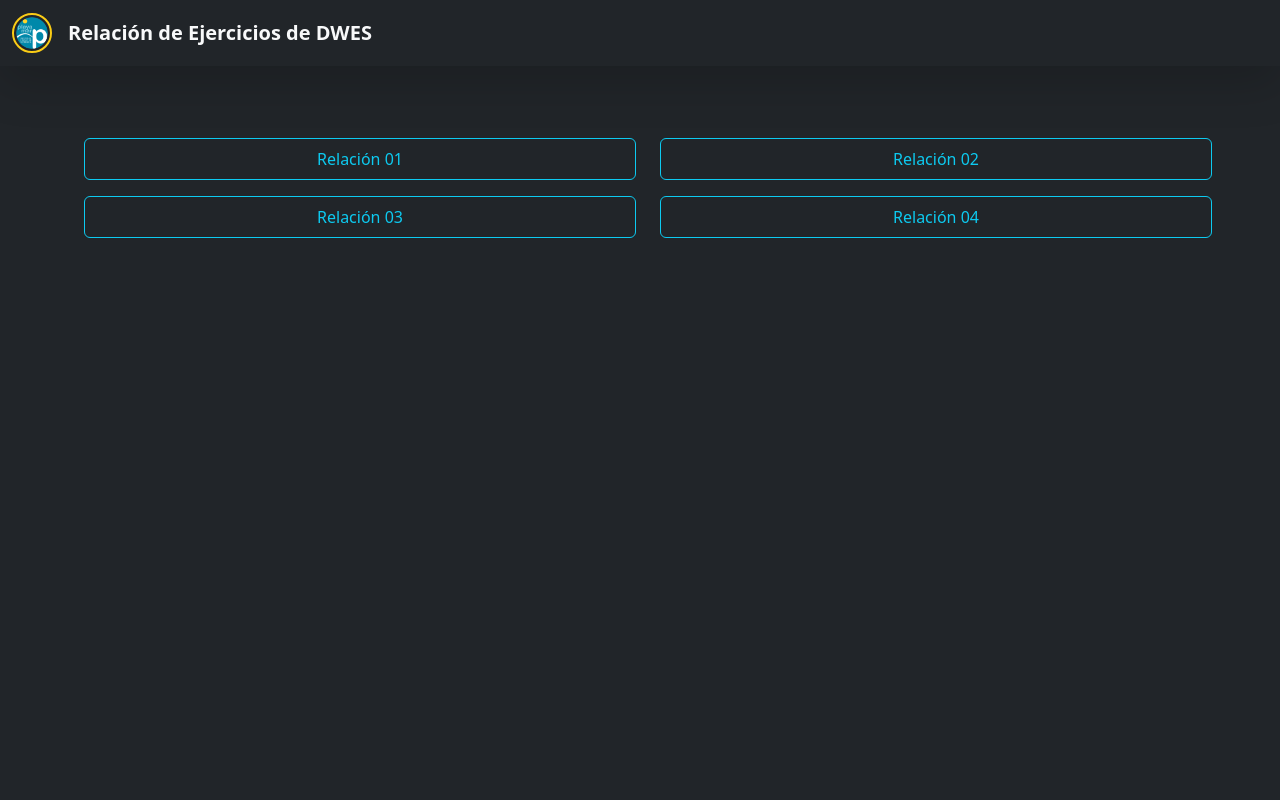
After one commit to jpossua/DWES, a PHP site: page / in a window 1280 px wide. The commit adds this page. Run offline with PHP 8.4, Linux system fonts and the light colour scheme.

Commit message:
Creación del super Index, Modificación de los index.html y el Readme de la relación 2, creación del ejercicio 06 de la relación 1 y modificación del ejercicio 06 de la relación 2

```diff
--- /dev/null
+++ b/index.html
@@ -0,0 +1,49 @@
+<!DOCTYPE html>
+<html lang="es">
+
+<head>
+    <meta charset="UTF-8">
+    <meta name="viewport" content="width=device-width, initial-scale=1.0">
+    <title>Relación de Ejercicios - Playamar</title>
+    <link rel="shortcut icon" href="img/playamar.png" type="image/x-icon">
+
+    <!-- Carga de Bootstrap CSS 5.3 -->
+    <link href="https://cdn.jsdelivr.net/npm/bootstrap@5.3.8/dist/css/bootstrap.min.css" rel="stylesheet"
+        integrity="sha384-sRIl4kxILFvY47J16cr9ZwB07vP4J8+LH7qKQnuqkuIAvNWLzeN8tE5YBujZqJLB" crossorigin="anonymous">
+</head>
+
+<body class="bg-dark text-white d-flex flex-column vh-100">
+    <nav class="navbar navbar-dark bg-dark sticky-top shadow-lg">
+        <div class="container-fluid">
+            <a class="navbar-brand d-flex align-items-center" href="#">
+                <img class="d-inline-block rounded-circle me-3" style="border: 2px solid #facc15; padding: 2px;"
+                    src="img/playamar.png" alt="Logo Playamar" width="40" height="40">
+                <span class="d-none d-sm-block text-xl fw-semibold text-light">Relación de Ejercicios de DWES</span>
+            </a>
+        </div>
+    </nav>
+
+    <div class="card-body p-4 p-md-5">
+        <div class="row row-cols-1 row-cols-md-2 lg-2 text-center p-2 m-2">
+            <div class="col">
+                <a class="btn btn-outline-info w-100 p-2 m-2" href="relacion1/index.html">Relación 01</a>
+            </div>
+            <div class="col">
+                <a class="btn btn-outline-info w-100 p-2 m-2" href="relacion2/index.html">Relación 02</a>
+            </div>
+            <div class="col">
+                <a class="btn btn-outline-info w-100 p-2 m-2" href="relacion3/index.html">Relación 03</a>
+            </div>
+            <div class="col">
+                <a class="btn btn-outline-info w-100 p-2 m-2" href="relacion4/index.html">Relación 04</a>
+            </div>
+        </div>
+    </div>
+
+    <!-- Carga de Bootstrap JS al final del body -->
+    <script src="https://cdn.jsdelivr.net/npm/bootstrap@5.3.8/dist/js/bootstrap.bundle.min.js"
+        integrity="sha384-FKyoEForCGlyvwx9Hj09JcYn3nv7wiPVlz7YYwJrWVcXK/BmnVDxM+D2scQbITxI"
+        crossorigin="anonymous"></script>
+</body>
+
+</html>
--- a/relacion1/index.html
+++ b/relacion1/index.html
@@ -20,14 +20,13 @@
     <nav class="navbar navbar-dark bg-dark sticky-top shadow-lg">
         <div class="container-fluid">
             <!-- Logo y Borde Amarillo (estilo en línea para el color personalizado) -->
-            <a class="navbar-brand d-flex align-items-center" href="index.html">
+            <a class="navbar-brand d-flex align-items-center" href="../index.html">
                 <img src="img/playamar.png" alt="Logo Playamar" width="40" height="40"
                     class="d-inline-block align-text-top rounded-circle me-3"
                     style="border: 2px solid #facc15; padding: 2px;">
                 <!-- Título visible solo en pantallas grandes (oculto en sm/xs) -->
                 <span class="d-none d-sm-block text-xl fw-semibold text-light">Relación de Ejercicios de DWES</span>
             </a>
-            <!-- Botón de navegación opcional aquí -->
         </div>
     </nav>
 
@@ -145,7 +144,6 @@
                     Desarrollado con Bootstrap 5 por José Manuel Postigo - 2ºDAW.
                 </div>
             </div>
-            <!-- Fin Tarjeta -->
 
         </div>
     </div>
--- a/relacion2/Ejercicio06.php
+++ b/relacion2/Ejercicio06.php
@@ -12,7 +12,7 @@
         integrity="sha384-sRIl4kxILFvY47J16cr9ZwB07vP4J8+LH7qKQnuqkuIAvNWLzeN8tE5YBujZqJLB" crossorigin="anonymous">
 </head>
 
-<body style="background-color: #6699CC; display:block; margin:0; padding:0;">
+<body class="vh-100" style="background-color: #6699CC; display:block; margin:0; padding:0;">
 
     <div class="card-header text-center">
         <h1 class="mb-0 text-light fw-bold p-3"><u>Ejercicio 06</u></h1>
```
Also changed, not shown: relacion1/Ejercicio06.php (added, +63 -0 lines), relacion2/index.html (+6 -4 lines), img/playamar.png (added), relacion2/README.md.
